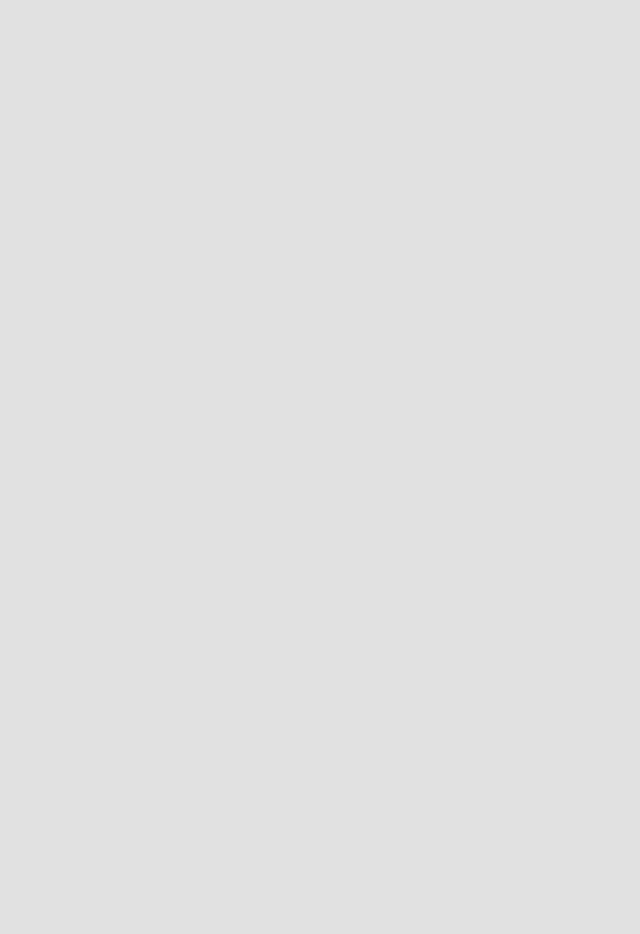
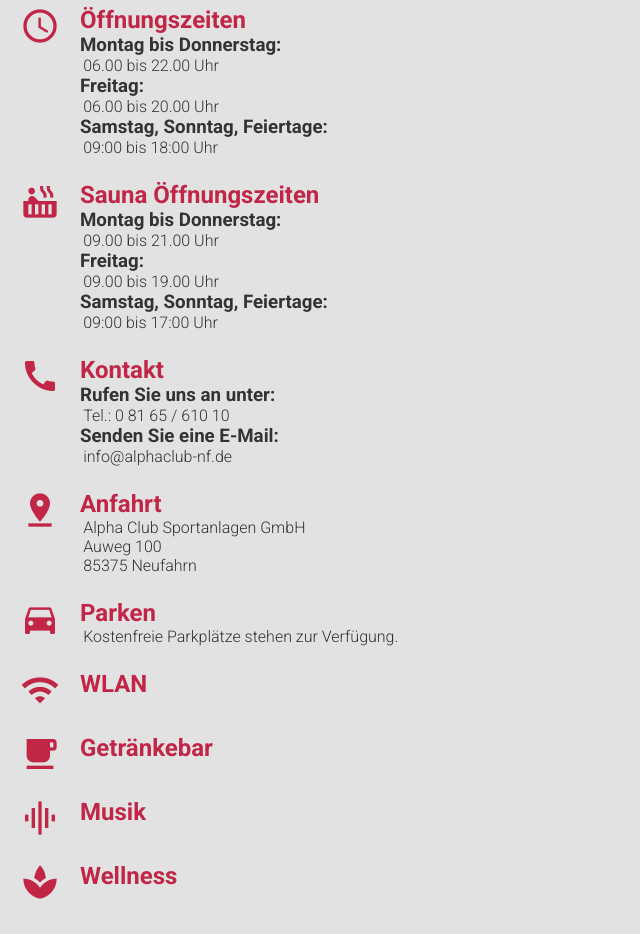
Before and after one commit to l1nlsp/alpha_club, an Angular app: page / in a window 1280 px wide. Shown: the part 2520-3454 px from the top of the page, without its empty margins (0-640 px from the left). Before the commit the page ends 2494 px from the top, so only its background shows below. Built offline with nearby package versions, Linux system fonts and the light colour scheme.

Commit message:
landing finished

```diff
--- /dev/null
+++ b/src/app/landing/Infos.ts
@@ -0,0 +1,91 @@
+interface Info {
+  icon: string; //Material Icons Name
+  titel: string;
+  sections: { untertitel: string | false; beschreibung: string }[] | false;
+}
+
+export let Infos: Info[] = [
+  {
+    icon: 'schedule',
+    titel: 'Öffnungszeiten',
+    sections: [
+      {
+        untertitel: 'Montag bis Donnerstag:',
+        beschreibung: '06.00 bis 22.00 Uhr',
+      },
+      { untertitel: 'Freitag:', beschreibung: '06.00 bis 20.00 Uhr' },
+      {
+        untertitel: 'Samstag, Sonntag, Feiertage:',
+        beschreibung: '09:00 bis 18:00 Uhr',
+      },
+    ],
+  },
+  {
+    icon: 'hot_tub',
+    titel: 'Sauna Öffnungszeiten',
+    sections: [
+      {
+        untertitel: 'Montag bis Donnerstag:',
+        beschreibung: '09.00 bis 21.00 Uhr',
+      },
+      { untertitel: 'Freitag:', beschreibung: '09.00 bis 19.00 Uhr' },
+      {
+        untertitel: 'Samstag, Sonntag, Feiertage:',
+        beschreibung: '09:00 bis 17:00 Uhr',
+      },
+    ],
+  },
+  {
+    icon: 'call',
+    titel: 'Kontakt',
+    sections: [
+      {
+        untertitel: 'Rufen Sie uns an unter:',
+        beschreibung: 'Tel.: 0 81 65 / 610 10',
+      },
+      {
+        untertitel: 'Senden Sie eine E-Mail:',
+        beschreibung: 'info@alphaclub-nf.de',
+      },
+    ],
+  },
+  {
+    icon: 'pin_drop',
+    titel: 'Anfahrt',
+    sections: [
+      { untertitel: false, beschreibung: 'Alpha Club Sportanlagen GmbH' },
+      { untertitel: false, beschreibung: 'Auweg 100' },
+      { untertitel: false, beschreibung: '85375 Neufahrn' },
+    ],
+  },
+  {
+    icon: 'directions_car',
+    titel: 'Parken',
+    sections: [
+      {
+        untertitel: false,
+        beschreibung: 'Kostenfreie Parkplätze stehen zur Verfügung.',
+      },
+    ],
+  },
+  {
+    icon: 'wifi',
+    titel: 'WLAN',
+    sections: false,
+  },
+  {
+    icon: 'local_cafe',
+    titel: 'Getränkebar',
+    sections: false,
+  },
+  {
+    icon: 'graphic_eq',
+    titel: 'Musik',
+    sections: false,
+  },
+  {
+    icon: 'spa',
+    titel: 'Wellness',
+    sections: false,
+  },
+];
--- a/src/app/landing/landing.component.html
+++ b/src/app/landing/landing.component.html
@@ -9,7 +9,13 @@
   <div class="global-message">
     <h1>Alpha Club Aktuell</h1>
     <hr />
-    <p>{{ message }}</p>
+    <p>
+      Liebes Mitglied, ab dem 03.04.2022 entfallen alle Coronaeinschränkungen
+      für Dein Fitnesstraining. Keine 3 G Regelung – dennoch sind Masken, der
+      Mindestabstand zueinander und das Einhalten der allgemeinen
+      Hygienevorschriften weiterhin sehr gerne gesehen. Viel Spaß beim Training!
+      Euer Alpha Club Team
+    </p>
   </div>
 </section>
 <section id="landing-offers" class="offers-container">
@@ -52,3 +58,22 @@
     >
   </div>
 </section>
+<section id="landing-infos" class="infos">
+  <div *ngFor="let info of Infos">
+    <mat-icon
+      aria-hidden="false"
+      [attr.aria-label]="info.titel"
+      class="info-icon"
+      >{{ info.icon }}</mat-icon
+    >
+    <div>
+      <h2>{{ info.titel }}</h2>
+      <div class="info-section" *ngIf="info.sections">
+        <div *ngFor="let section of info.sections">
+          <h3 *ngIf="section.untertitel">{{ section.untertitel }}</h3>
+          <p>{{ section.beschreibung }}</p>
+        </div>
+      </div>
+    </div>
+  </div>
+</section>
--- a/src/app/landing/landing.component.sass
+++ b/src/app/landing/landing.component.sass
@@ -1,5 +1,5 @@
 $default_padding: 1.5em
-
+$icon_size: 2.5em
 .booking-menu-container
     background-color: #e2e2e2
 .booking-menu
@@ -94,3 +94,26 @@
             font-size: 3em
             color: #c12647
             font-weight: 300
+
+.infos
+    padding: $default_padding
+    display: flex
+    flex-direction: column
+    color: #C12647
+    font-size: $icon_size
+    padding: .5em
+    > div
+        margin: .3em 0
+        display: flex
+        .info-icon
+            font-size: 1em
+            height: 1em
+            width: 1em
+            margin-right: .5em
+        >div
+            font-size: .4em
+            .info-section
+                div
+                    color: #333
+                    p
+                        margin-left: .2em
--- a/src/app/landing/landing.component.ts
+++ b/src/app/landing/landing.component.ts
@@ -1,5 +1,6 @@
 import { Component, OnInit } from '@angular/core';
 import { Hyperlinks } from '../Hyperlinks';
+import { Infos } from './Infos';
 
 @Component({
   selector: 'app-landing',
@@ -9,9 +10,8 @@
 export class LandingComponent implements OnInit {
   Menu_Options = Hyperlinks[1].dropdown?.hyperlinks;
   Hyperlinks = Hyperlinks;
+  Infos = Infos;
 
-  message =
-    'Liebes Mitglied, ab dem 03.04.2022 entfallen alle Coronaeinschränkungen für Dein Fitnesstraining. Keine 3 G Regelung – dennoch sind Masken, der Mindestabstand zueinander und das Einhalten der allgemeinen Hygienevorschriften weiterhin sehr gerne gesehen. Viel Spaß beim Training! Euer Alpha Club Team';
   constructor() {}
 
   ngOnInit(): void {}
```
